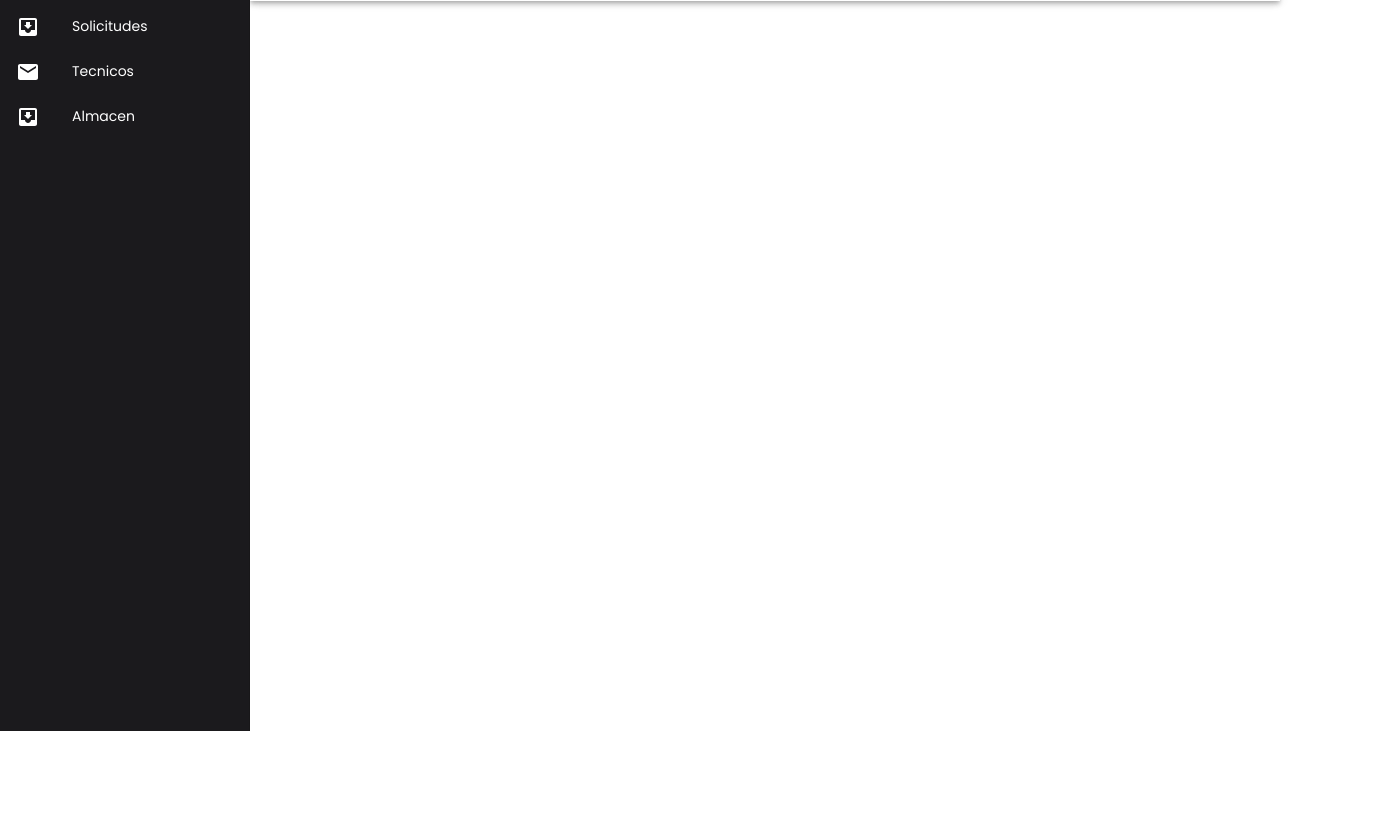
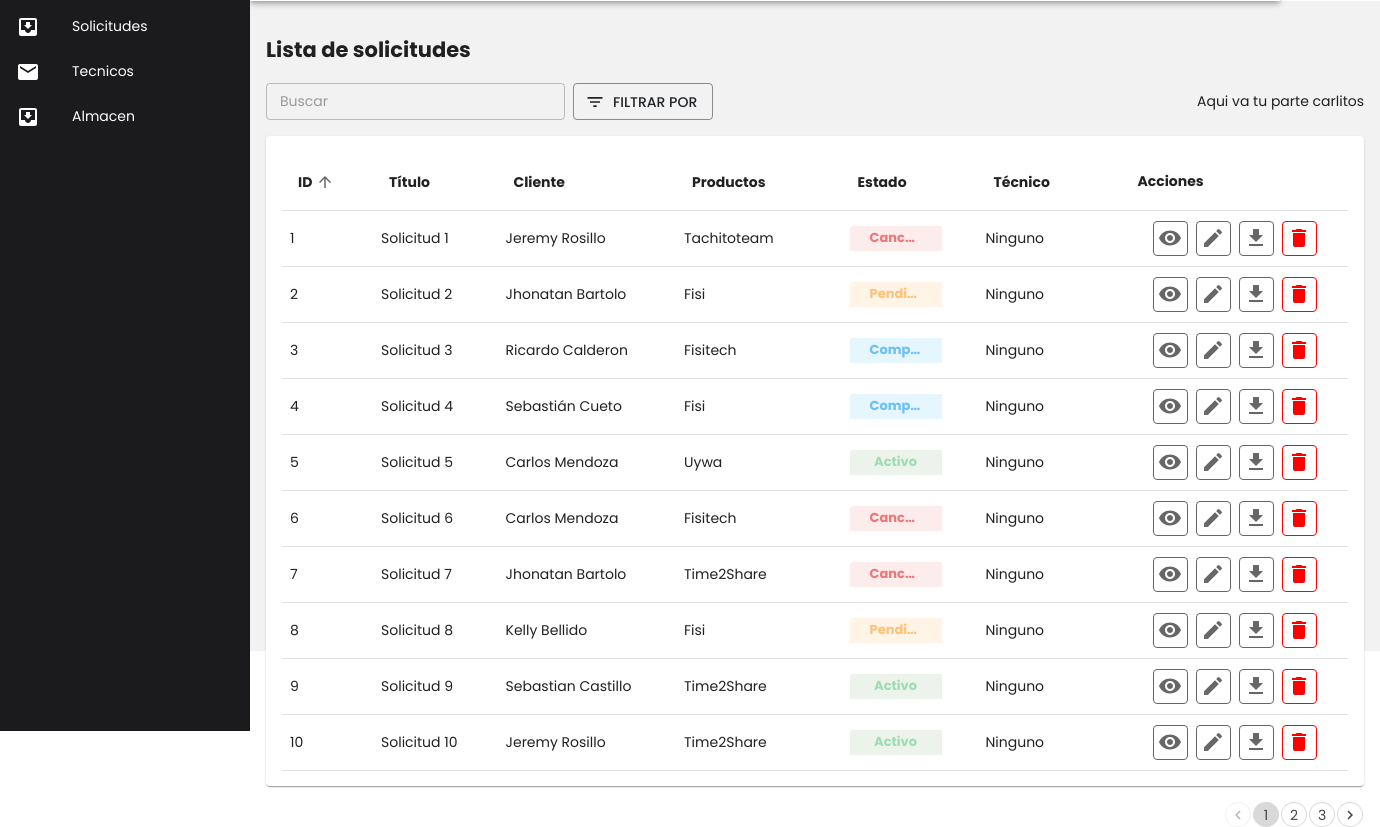
Before and after one commit to Fisi-projects/EPCO-IDEAS-front, a React (Vite) app: page / in a window 1280 px wide. Shown: the part 69-896 px from the top of the page, 1380 px wide, since content can reach past the window. Before the commit the page ends 800 px from the top, so only its background shows below. Built offline with nearby package versions, Linux system fonts and the light colour scheme.

Commit message:
Create request

```diff
--- a/src/App.css
+++ b/src/App.css
@@ -1,3 +1,8 @@
+@import url('https://fonts.googleapis.com/css2?family=Poppins:wght@300;400;500;600;700&display=swap');
 #root {
   text-align: left;
 }
+
+body {
+  font-family: 'Poppins', sans-serif;
+}
--- a/src/App.jsx
+++ b/src/App.jsx
@@ -2,7 +2,9 @@ import { ThemeProvider } from '@mui/material/styles';
 import theme from './styles/theme';
 import './App.css';
 import ClippedDrawer from './components/Sidebar/Sidebar';
-import {Box, Typography} from '@mui/material';
+import {Box} from '@mui/material';
+import RequestsTable from './pages/requests'; // Importar la tabla
+
 
 function App() {
   return (
@@ -10,8 +12,8 @@ function App() {
       <ThemeProvider theme={theme}>
         <Box sx={{ display: 'flex' }}>
         <ClippedDrawer/>
-        <Box sx={{marginTop:'70px'}}>
-          {/* Probar componente aqui */}
+        <Box sx={{ marginTop: '70px', width: '100%' }}>
+        <RequestsTable /> {/* Mostrar la tabla */}
         </Box>
         </Box>
       </ThemeProvider>
--- /dev/null
+++ b/src/pages/requests.jsx
@@ -0,0 +1,198 @@
+import { useState } from 'react';
+import {
+  Table, TableBody, TableCell, TableContainer, TableHead, TableRow, Paper,
+  TableSortLabel, TextField, Button, Box, IconButton, Chip, Grid, Pagination
+} from '@mui/material';
+import { Visibility, Download, Delete, FilterList, Edit } from '@mui/icons-material';
+
+const createData = (id, title, client, product, status, technician) => {
+  return { id, title, client, product, status, technician };
+};
+
+const clients = ['Jeremy Rosillo', 'Sebastián Cueto', 'Kelly Bellido', 'Ricardo Calderon', 'Carlos Mendoza', 'Sebastian Castillo', 'Jhonatan Bartolo'];
+const products = ['Fisi', 'Uywa', 'Tachitoteam', 'Time2Share', 'Fisitech'];
+const statuses = ['Activo', 'Pendiente', 'Completado', 'Cancelado'];
+const technicians = ['Ninguno'];
+
+const rows = Array(25).fill().map((_, index) =>
+  createData(
+    index + 1,
+    `Solicitud ${index + 1}`,
+    clients[Math.floor(Math.random() * clients.length)],
+    products[Math.floor(Math.random() * products.length)],
+    statuses[Math.floor(Math.random() * statuses.length)],
+    technicians[Math.floor(Math.random() * technicians.length)]
+  )
+);
+
+const RequestsTable = () => {
+  const [orderBy, setOrderBy] = useState('id');
+  const [order, setOrder] = useState('asc');
+  const [page, setPage] = useState(0);
+  const [rowsPerPage] = useState(10);
+  const [filter, setFilter] = useState('');
+
+  const handleRequestSort = (property) => {
+    const isAsc = orderBy === property && order === 'asc';
+    setOrder(isAsc ? 'desc' : 'asc');
+    setOrderBy(property);
+  };
+
+  const handlePageChange = (_, newPage) => {
+    setPage(newPage - 1);
+  };
+
+  const filteredRows = rows.filter((row) =>
+    row.title.toLowerCase().includes(filter.toLowerCase())
+  );
+
+  const totalPages = Math.ceil(filteredRows.length / rowsPerPage);
+
+  return (
+    <Box sx={{ padding: 2, width: '1130px', height: '650px', backgroundColor: '#f2f2f2' }}>
+      <h2>Lista de solicitudes</h2>
+      <Box display="flex" justifyContent="space-between" alignItems="center" mb={2}>
+        <Box display="flex" gap={1}>
+          <TextField
+            size="small"
+            variant="outlined"
+            placeholder="Buscar"
+            onChange={(e) => setFilter(e.target.value)}
+          />
+          <Button variant="outlined" startIcon={<FilterList />}>Filtrar por</Button>
+        </Box>
+        <Box> Aqui va tu parte carlitos </Box>
+      </Box>
+      <Box sx={{ width: '100%' }}>
+        <Paper sx={{ padding: 2, height: '650px' }}>
+          <TableContainer>
+            <Table sx={{ width: '100%' }}>
+              <TableHead>
+                <TableRow>
+                  {['ID', 'Título', 'Cliente', 'Productos', 'Estado', 'Técnico', 'Acciones'].map((head) => (
+                    <TableCell key={head} align="left" sx={{ fontWeight: 'bold', fontFamily: 'Poppins, sans-serif' }}>
+                      {head !== 'Acciones' ? (
+                        <TableSortLabel
+                          active={orderBy === head.toLowerCase()}
+                          direction={orderBy === head.toLowerCase() ? order : 'asc'}
+                          onClick={() => handleRequestSort(head.toLowerCase())}
+                        >
+                          {head}
+                        </TableSortLabel>
+                      ) : head}
+                    </TableCell>
+                  ))}
+                </TableRow>
+              </TableHead>
+              <TableBody>
+                {filteredRows.slice(page * rowsPerPage, page * rowsPerPage + rowsPerPage).map((row) => (
+                  <TableRow key={row.id} sx={{ height: '40px' }}>
+                    <TableCell sx={{ padding: '10px 8px' }}>{row.id}</TableCell>
+                    <TableCell sx={{ padding: '10px 8px' }}>{row.title}</TableCell>
+                    <TableCell sx={{ padding: '10px 8px' }}>{row.client}</TableCell>
+                    <TableCell sx={{ padding: '10px 8px' }}>{row.product}</TableCell>
+                    <TableCell sx={{ padding: '10px 8px' }}>
+                      <Chip
+                        label={row.status}
+                        sx={{
+                          backgroundColor:
+                            row.status === 'Activo' ? '#EBF3EB' :
+                            row.status === 'Pendiente' ? '#FFF4E5' :
+                            row.status === 'Completado' ? '#E5F6FF' :
+                            '#FDECEC',
+                          color:
+                            row.status === 'Activo' ? '#9DDDAF' :
+                            row.status === 'Pendiente' ? '#FFC078' :
+                            row.status === 'Completado' ? '#69BFF8' :
+                            '#F27573',
+                          borderRadius: '3px 0px 0px 0px',
+                          padding: '4px 8px',
+                          width: '92px',
+                          height: '25px',
+                          fontWeight: 'bold'
+                        }}
+                      />
+                    </TableCell>
+                    <TableCell sx={{ padding: '10px 8px' }}>{row.technician}</TableCell>
+                    <TableCell sx={{ padding: '10px 8px' }}>
+                        <Box
+                            sx={{
+                            display: 'flex',
+                            justifyContent: 'center',
+                            alignItems: 'center',
+                            height: '100%',
+                            width: '100%',
+                            gap: 1
+                            }}
+                        >
+                            {[Visibility, Edit, Download, Delete].map((Icon, index) => (
+                            <Box
+                                key={index}
+                                sx={{
+                                border: `1px solid ${index === 3 ? 'red' : '#676767'}`,
+                                borderRadius: 1,
+                                p: 0.5,
+                                height: '35px',
+                                width: '35px',
+                                transition: 'background-color 0.3s',
+                                backgroundColor: 'transparent',
+                                display: 'flex',
+                                justifyContent: 'center',
+                                alignItems: 'center',
+                                '&:hover': {
+                                    backgroundColor: index === 3 ? 'rgba(255, 0, 0, 0.2)' : '#e0e0e0'
+                                }
+                                }}
+                            >
+                                <IconButton
+                                sx={{
+                                    color: index === 3 ? 'red' : '#676767',
+                                    height: '20px',
+                                    width: '20px',
+                                    '&:hover': { backgroundColor: 'transparent' }
+                                }}
+                                >
+                                <Icon />
+                                </IconButton>
+                            </Box>
+                            ))}
+                        </Box>
+                    </TableCell>
+                  </TableRow>
+                ))}
+              </TableBody>
+            </Table>
+          </TableContainer>
+        </Paper>
+        <Grid container justifyContent="flex-end" mt={2}>
+          <Pagination
+            count={totalPages}
+            page={page + 1}
+            onChange={handlePageChange}
+            color="primary"
+            shape="circular"
+            size="small"
+            sx={{
+              '& .MuiPaginationItem-root': {
+                borderRadius: '50%',
+                width: '25px',
+                height: '25px',
+                color: '#444444',
+                border: '1px solid #D9D9D9',
+                '&:hover': {
+                  backgroundColor: '#b0b0b0'
+                },
+                '&.Mui-selected': {
+                  backgroundColor: '#D9D9D9',
+                  color: '#444444',
+                },
+              },
+            }}
+          />
+        </Grid>
+      </Box>
+    </Box>
+  );
+};
+
+export default RequestsTable;
```
